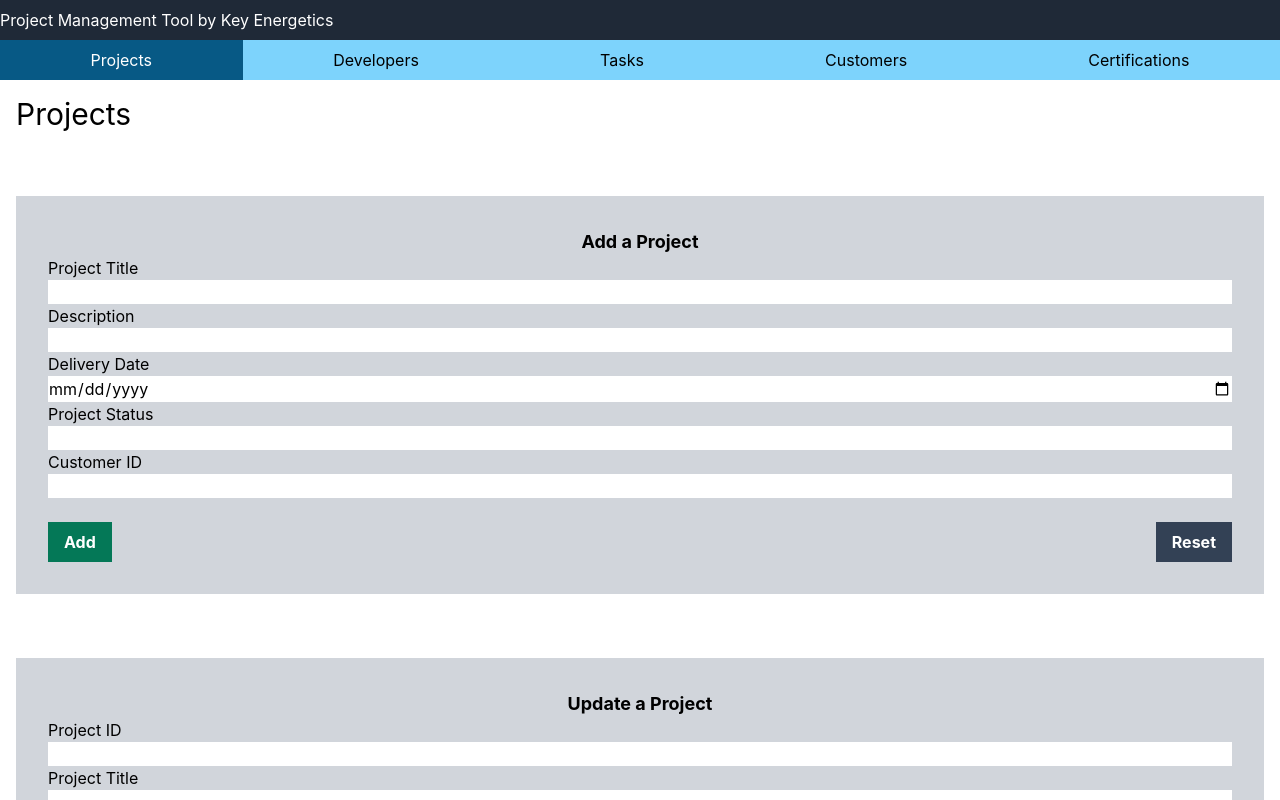
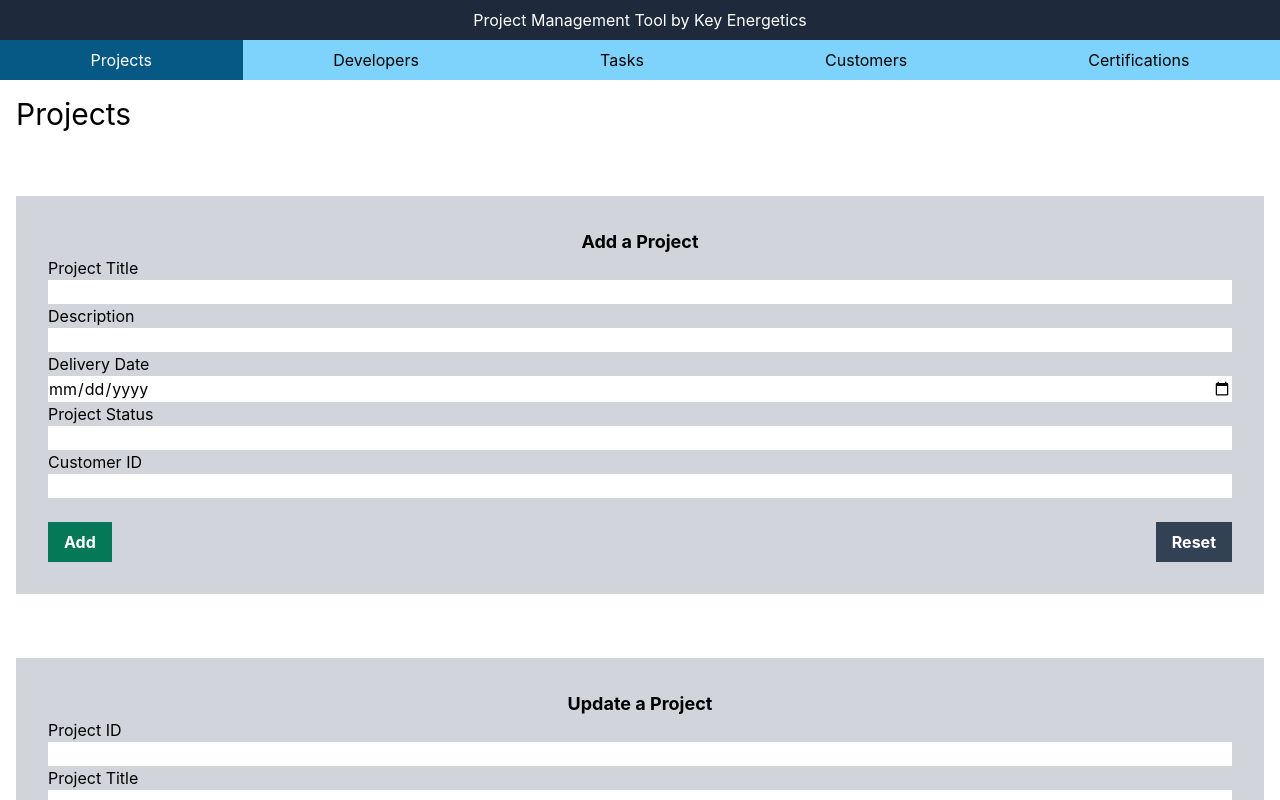
Before and after one commit to galenczk/Agenda-Master, a React (Create React App) app: page / in a window 1280 px wide. Shown: the top 800 px of the page. Built offline with nearby package versions, Linux system fonts and the light colour scheme.

Commit message:
Centered header.

```diff
--- a/src/App.js
+++ b/src/App.js
@@ -19,7 +19,7 @@ export default function App() {
     <div class="flex flex-col min-h-screen">
       <Router>
         <div class="sticky top-0 z-50">
-          <header class="bg-gray-800 text-white text2xl py-2 sticky top-0 z-50">
+          <header class="bg-slate-800 text-center text-white text2xl py-2 sticky top-0 z-50">
             Project Management Tool by Key Energetics
           </header>
 
```
